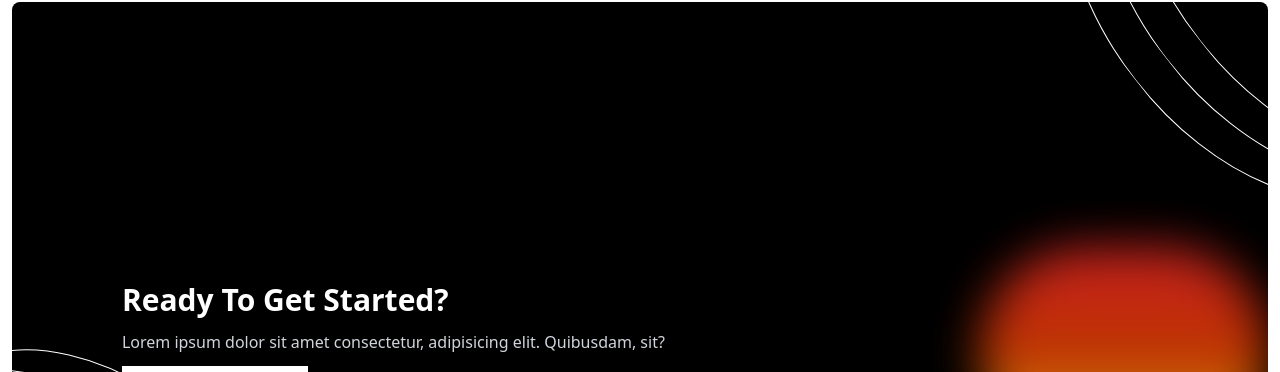
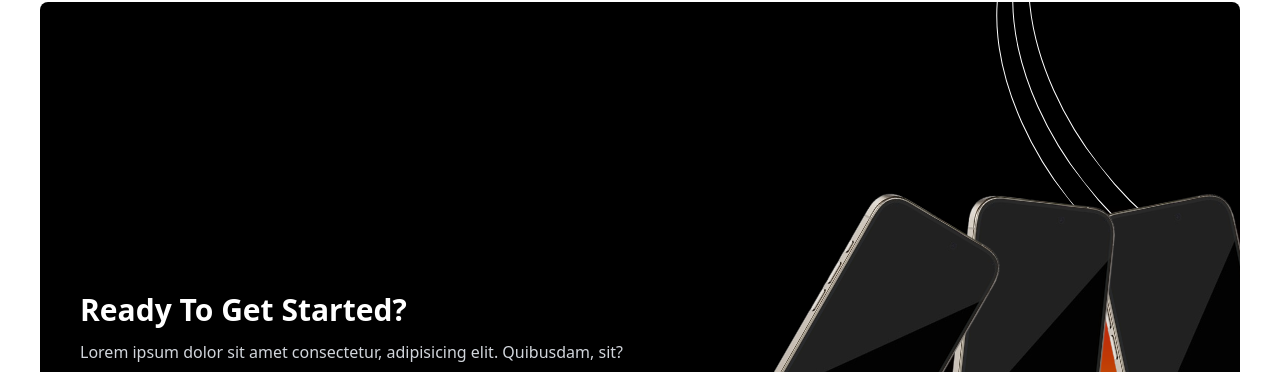
Before and after one commit to yKaayo/uifry, a website built with Vite: page index.html in a window 1280 px wide. Shown: the part 4778-5150 px from the top of the page. Built offline with nearby package versions, Linux system fonts and the light colour scheme; files whose address does not match are found by name.

Commit message:
Section of the Download Done

```diff
--- a/index.html
+++ b/index.html
@@ -6,7 +6,7 @@
     <title>Uifry</title>
 
     <!-- Website Icon -->
-    <link rel="shortcut icon" href="favicon.ico" type="image/x-icon">
+    <link rel="shortcut icon" href="favicon.ico" type="image/x-icon" />
 
     <!-- Bootstrap Icons -->
     <link
@@ -661,19 +661,20 @@
           </div>
 
           <!-- Right -->
-          <article
-            class="flex flex-col items-center md:items-start justify-center gap-3 md:ms-5 xl:ms-32 2xl:ms-56"
+          <article class="relative md:left-[200px]">
+            <div
+              class="right-to-left flex flex-col items-center md:items-start justify-center gap-3 md:opacity-0"
             >
               <h4 class="section__subtitle mb-2">
                 The Best Financial Accounting App Ever!
               </h4>
               <p class="paragraph text-center">
-              Lorem ipsum dolor sit amet consectetur adipisicing elit. Expedita,
-              magnam! Molestiae, exercitationem! Recusandae est ab incidunt
-              delectus animi dolorem! Veniam natus molestiae dolorem modi
-              voluptatibus! Asperiores velit autem dolorem libero tempora,
-              recusandae possimus ducimus veniam eius temporibus tenetur sunt.
-              Vel?
+                Lorem ipsum dolor sit amet consectetur adipisicing elit.
+                Expedita, magnam! Molestiae, exercitationem! Recusandae est ab
+                incidunt delectus animi dolorem! Veniam natus molestiae dolorem
+                modi voluptatibus! Asperiores velit autem dolorem libero
+                tempora, recusandae possimus ducimus veniam eius temporibus
+                tenetur sunt. Vel?
               </p>
               <div class="flex items-center gap-2">
                 <svg width="28" height="28" viewBox="0 0 28 28">
@@ -718,6 +719,7 @@
                 </svg>
               </div>
               <p class="font-bold text-black dark:text-white">Nick Jonas</p>
+            </div>
           </article>
         </div>
       </section>
@@ -735,7 +737,7 @@
           class="grid grid-cols-1 md:grid-cols-2 xl:grid-cols-3 mt-10 md:mt-10 gap-y-3 gap-x-5"
         >
           <article
-            class="top-to-bottom md:scale-100 md:opacity-100 flex flex-col items-center md:items-start justify-center bg-red-600 p-4 rounded-lg order-1 "
+            class="top-to-bottom md:scale-100 md:opacity-100 flex flex-col items-center md:items-start justify-center bg-red-600 p-4 rounded-lg order-1"
           >
             <h4 class="faq__subtitle--bg-red mb-2">
               The Best Financial Accounting App Ever!
@@ -815,32 +817,18 @@
       </section>
 
       <!-- Download -->
-      <section id="pricing" class="h-[calc(100vh-80px)] container mx-auto pt-5">
+      <section
+        id="pricing"
+        class=" container mx-auto py-5 px-10"
+      >
         <div
-          class="md:px-20 min-h-full bg-black dark:bg-white overflow-hidden grid rounded-lg grid-cols-1 md:grid-cols-[55%,45%] gap-10 px-10 py-5 md:py-10 mx-3"
+          class="md:px-10 min-h-[calc(100vh-80px)] bg-black dark:bg-white overflow-hidden grid rounded-lg grid-cols-1 md:grid-cols-[55%,45%] gap-10 px-10 py-5 md:py-10 relative"
         >
-          <!-- Left -->
-          <div class="flex justify-center items-center relative z-[2]">
-            <div
-              class="flex flex-col justify-center items-center md:items-start gap-3"
-            >
-              <h2 class="title--light">Ready To Get Started?</h2>
-              <p class="download__paragraph text-center">
-                Lorem ipsum dolor sit amet consectetur, adipisicing elit.
-                Quibusdam, sit?
-              </p>
-              <a href="#" class="btn--light flex items-center"
-                >Download App<i
-                  class="bi bi-apple ms-1 text-xl relative -top-[2px]"
-                ></i
-              ></a>
-            </div>
-
           <svg
             width="300"
             height="480"
             viewBox="0 0 300 480"
-              class="absolute -left-32 top-[268px] -rotate-45 z-[1]"
+            class="absolute -left-32 -bottom-[256px] -rotate-45 z-[1]"
           >
             <ellipse
               cx="150"
@@ -856,7 +844,7 @@
             width="300"
             height="480"
             viewBox="0 0 300 480"
-              class="absolute -left-40 top-72 -rotate-45 z-[1]"
+            class="absolute -left-40 -bottom-[272px] -rotate-45 z-[1]"
           >
             <ellipse
               cx="150"
@@ -872,7 +860,7 @@
             width="300"
             height="480"
             viewBox="0 0 300 480"
-              class="absolute -left-48 top-[308px] -rotate-45 z-[1]"
+            class="absolute -left-48 -bottom-72 -rotate-45 z-[1]"
           >
             <ellipse
               cx="150"
@@ -884,19 +872,57 @@
               class="dark:stroke-black stroke-white"
             />
           </svg>
+
+          <!-- Left -->
+          <div
+            class="flex flex-col justify-center items-center md:items-start gap-3 relative z-[2]"
+          >
+            <h2 class="title--light">Ready To Get Started?</h2>
+            <p class="download__paragraph text-center">
+              Lorem ipsum dolor sit amet consectetur, adipisicing elit.
+              Quibusdam, sit?
+            </p>
+            <a href="#" class="btn--light flex items-center"
+              >Download App<i
+                class="bi bi-apple ms-1 text-xl relative -top-[2px]"
+              ></i
+            ></a>
           </div>
 
           <!-- Right -->
-          <div
-            class="flex justify-center items-center min-h-[50svh] h-full relative"
+          <div class="flex justify-center items-center h-full relative">
+            <div class="circle--red -right-10"></div>
+
+            <figure
+              class="flex justify-center items-center w-full relative overflow-visible h-full md:h-auto z-[2]"
             >
-            <div class="circle--red -right-10"></div>
+              <img
+                src="./src/assets/img/phone.webp"
+                class="min-h-[200px] h-[70%] max-h-[400px] rotate-[30deg] relative top-0 left-36 2xl:left-56 z-[3]"
+                alt=""
+                loading="lazy"
+              />
+              <img
+                src="./src/assets/img/phone.webp"
+                class="min-h-[200px] h-[70%] max-h-[400px] rotate-6 relative left-5 xl:left-10 2xl:left-28 top-0 z-[2]"
+                alt=""
+                loading="lazy"
+              />
+              <img
+                src="./src/assets/img/phone.webp"
+                class="min-h-[200px] h-[70%] max-h-[400px] -rotate-12 relative -left-40 lg:-left-24 xl:-left-16 2xl:-left-6 top-0 z-[1]"
+                alt=""
+                loading="lazy"
+              />
+              <figcaption></figcaption>
+            </figure>
+          </div>
 
           <svg
             width="300"
             height="480"
             viewBox="0 0 300 480"
-              class="absolute -top-[404px] -right-60 h-full -rotate-[38deg] z-[1]"
+            class="absolute -top-72 -right-32 h-full -rotate-[38deg] z-[1]"
           >
             <ellipse
               cx="150"
@@ -912,7 +938,7 @@
             width="300"
             height="480"
             viewBox="0 0 300 480"
-              class="absolute h-full -top-96 -right-52 -rotate-[38deg] z-[1]"
+            class="absolute h-full -top-[272px] -right-28 -rotate-[38deg] z-[1]"
           >
             <ellipse
               cx="150"
@@ -928,7 +954,7 @@
             width="300"
             height="480"
             viewBox="0 0 300 480"
-              class="absolute h-full -top-[364px] -right-44 -rotate-[38deg] z-[1]"
+            class="absolute h-full -top-[256px] -right-24 -rotate-[38deg] z-[1]"
           >
             <ellipse
               cx="150"
@@ -940,8 +966,6 @@
               class="dark:stroke-black stroke-white"
             />
           </svg>
-
-          </div>
         </div>
       </section>
 
--- a/src/main.js
+++ b/src/main.js
@@ -40,8 +40,8 @@ if (window.innerWidth <= 768) {
       scale: 1,
       scrollTrigger: {
         trigger: box,
-        start: "top 90%",
-        end: "bottom 90%",
+        start: "top 80%",
+        end: "50% 50%",
         scrub: true,
         markers: false,
       },
--- a/src/style.css
+++ b/src/style.css
@@ -68,7 +68,7 @@
 
 /* Download */
 .title--light {
-  @apply text-3xl text-center font-bold text-balance dark:text-black text-white;
+  @apply text-3xl text-center md:text-start font-bold text-balance dark:text-black text-white;
 }
 
 .download__paragraph {
```
Lines whose indentation alone changed are shown as unchanged.
